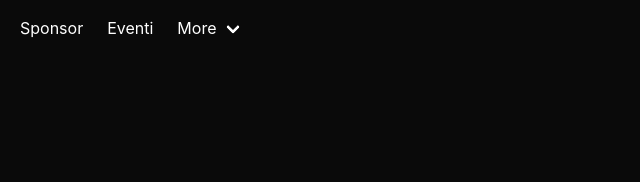
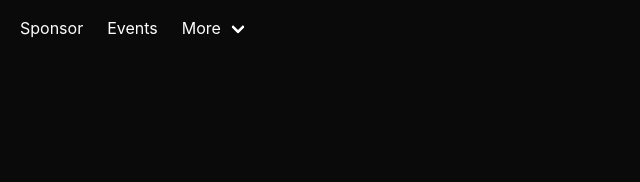
Before and after one commit to AntoAndGar/Corsari, a plain HTML site: page index.html in a window 1280 px wide. Shown: the top 182 px of the page, 195-835 px from the left. Drawn offline with nearby package versions, Linux system fonts and the light colour scheme.

Commit message:
Update index.html
events  :P

```diff
--- a/index.html
+++ b/index.html
@@ -54,7 +54,7 @@
                                         Sponsor
                                     </a>
                                     <a class="navbar-item has-text-white" href=".\events.html">
-                                        Eventi
+                                        Events
                                     </a>
 
                                         <div class="navbar-item has-dropdown is-hoverable">
```
